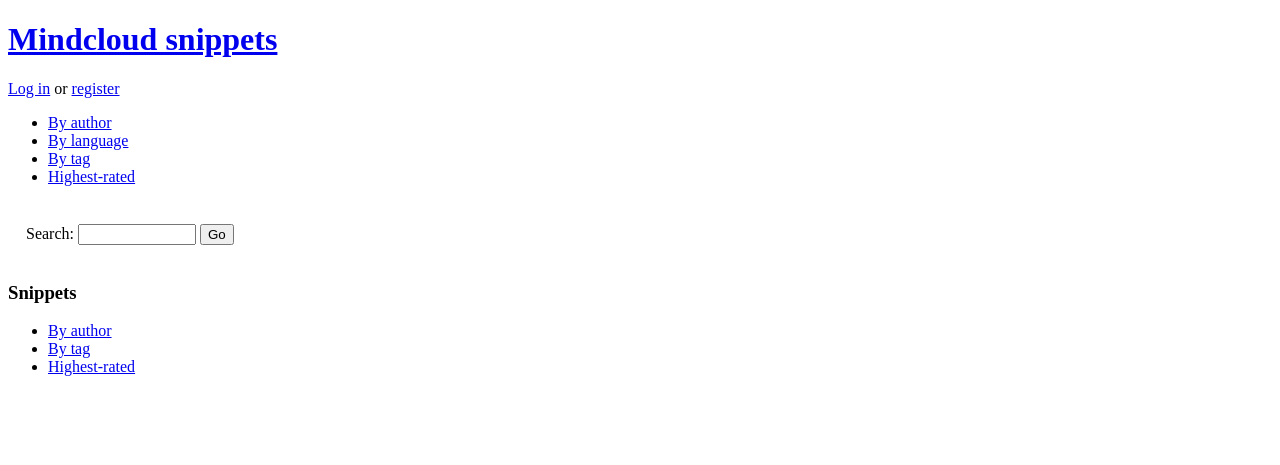
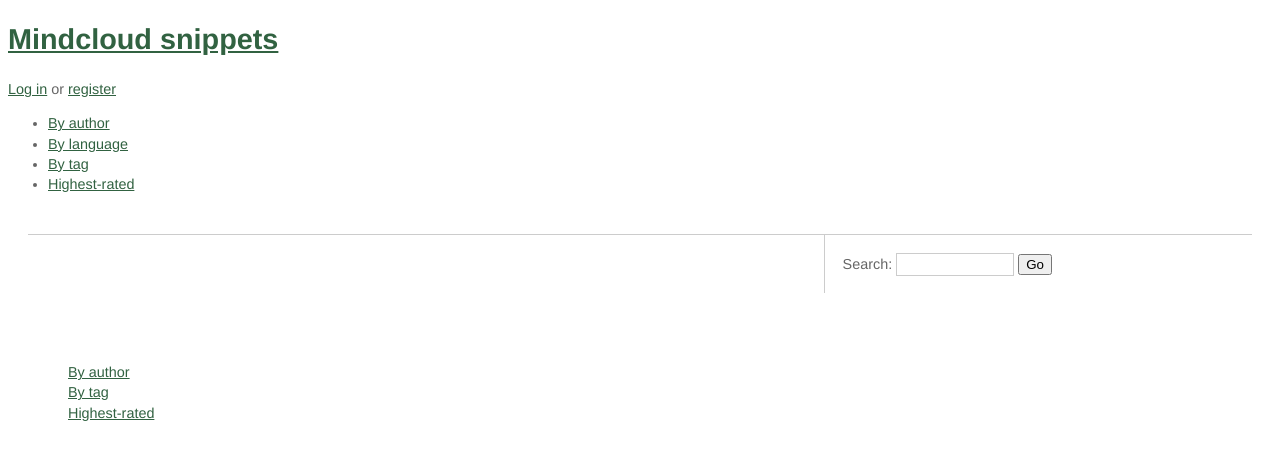
Before and after one commit to Mindcloud/PyPlates, a Django app: template templates/mysite/snippet_detail.html in a window 1280 px wide. Shown: the top 465 px of the page. Run offline with Django 3.2, Linux system fonts and the light colour scheme; the template is opened without the code that fills it, so the values that code supplies are empty; parts of the project's set-up code (start-up, migrations or seed data) failed here and were passed over.

Commit message:
Added more site style and more tag code

```diff
--- a/media/css/style.css
+++ b/media/css/style.css
@@ -59,3 +59,200 @@
 .vg { color: #19177C } /* Name.Variable.Global */
 .vi { color: #19177C } /* Name.Variable.Instance */
 .il { color: #666666 } /* Literal.Number.Integer.Long */
+body {
+    color: #666;
+    background: #fff;
+    font: 90%/1.4 "Helvetica Neue", Helvetica, Arial, sans-serif;
+}
+
+a:link, a:visited, a:hover {
+    color: #316241;
+}
+
+a:active {
+    color: #92cc47;
+}
+
+textarea { border: 1px solid #ccc; padding: 3px; width: 500px; font-family: "Bitstream Vera Sans Mono", "Andale Mono", "Courier New", monospace; font-size: 11px;}
+input[type='text'], input[type='password'], select {
+    border: 1px solid #ccc; padding: 3px; font-family: Helvetica, Verdana, Arial, sans; width: 350px; }
+input[type='text'].small { width: 120px; }
+
+#header #nav-main ul li a {
+    text-decoration: none;
+    font-weight: bold;
+    font-size: 115%;
+}
+
+h2 {
+    font-size: 1.7em;
+    color: #000;
+    margin: 40px 10px 0 20px;
+}
+
+#content {
+    border-top: 1px solid #ccc;
+    margin: 0 20px 2em 20px;
+}
+
+#content #main {
+    width: 65%;
+    float: left;
+    border-right: 1px solid #ccc;
+    padding-bottom: 4em;
+}
+
+#content #main table.highlighttable {
+    width: 90%;
+    overflow: auto;
+    padding: 0.5em;
+    font-family: "Andale Mono";
+}
+
+#content #main table.highlighttable pre {
+    font-family: "Bitstream Vera Sans Mono", "Andale Mono", "Courier New", monospace;
+}
+
+#content #main table.highlighttable div.highlight {
+    overflow: auto;
+}
+
+#content #main table.highlighttable div.highlight pre {
+    width: 540px;
+}
+
+#content #main table.highlighttable td.code {
+    vertical-align: top;
+    width: 100%;
+}
+
+#content #main table.highlighttable td.linenos {
+    vertical-align: top;
+    padding-right: 1em;
+}
+
+#content #main ul, #content #main ol {
+    margin: 1em 0 1em 20px;
+}
+
+#content #main ul {
+    list-style-type: square;
+}
+
+#content #main li {
+    margin: 0.5em 1em 0.5em 0;
+}
+
+#content #main dl {
+    margin-top: 1em;
+}
+
+#content #main dt {
+    margin-top: 1em;
+    margin-bottom: 0.5em;
+}
+
+#content #main dt label {
+    font-weight: bold;
+}
+
+#content #main dd {
+    margin-top: 0.5em;
+    margin-bottom: 1em;
+}
+
+#content #main dd textarea {
+    width: 80%;
+    height: 200px;
+}
+
+#content #main h3 {
+    margin: 1em 0;
+}
+
+#content #main p {
+    margin: 1em 1em 1em 0;
+}
+
+#content #main .error {
+    color: red;
+}
+
+#content #sidebar {
+    width: 32%;
+    float: left;
+}
+
+#content #sidebar p {
+    margin: 0.5em 1em;
+}
+
+#content #sidebar dl {
+    margin: 0.5em 1em;
+}
+
+#content #sidebar h1, #content #sidebar h2 {
+    font-size: 100%;
+    margin: 0.5em 1em;
+}
+
+#content #sidebar pre, #content #sidebar blockquote {
+    margin: 1em 0 1em 40px;
+}
+
+#content #sidebar dl dt, #content #sidebar dl dd {
+    float: left;
+    margin-right: 0.5em;
+    margin-bottom: 0.5em;
+}
+
+#content #sidebar dl dt {
+    clear: left;
+    font-weight: bold;
+}
+
+#content #sidebar h3 {
+    clear: left;
+    font-size: 110%;
+    margin: 0.5em 1em;
+    padding-top: 1em;
+}
+
+#content #sidebar ul {
+    clear: left;
+    margin: 0.5em 1em;
+    list-style-type: none;
+}
+
+#content #sidebar ol {
+    clear: left;
+    margin-left: 4em;
+}
+
+#content #sidebar li {
+    margin-bottom: 0.5em;
+}
+
+#footer {
+    clear: left;
+    color: #fff;
+    margin-top: 2em;
+    width: 100%;
+    overflow: auto;
+}
+
+#footer div.chunk {
+    margin-top: 1em;
+    margin-left: 20px;
+    width: 15%;
+    float: left;
+    margin-bottom: 2em;
+}
+
+#footer div.chunk h3 {
+    font-size: 110%;
+}
+
+#footer div.chunk ul {
+    list-style-type: none;
+}
--- a/templates/mysite/add_snippet.html
+++ b/templates/mysite/add_snippet.html
@@ -15,10 +15,10 @@
       <dd>{{ form.title }}</dd>
       <dt><label for="id_language">Language:</label></dt>
       <dd>{{ form.language }}{% if form.language.errors %}<span class="error">&nbsp;&nbsp;{{ form.language.errors|join:", " }}</span>{% endif %}</dd>
-      <dt><label for="id_category">Category:</label></dt>
-      <dd>{{ form.category }}{% if form.category.errors %}<span class="error">&nbsp;&nbsp;{{ form.category.errors|join:", " }}</span>{% endif %}</dd>
       <dt><label for="id_django_version">Python version:</label></dt>
       <dd>{{ form.python_version }}{% if form.python_version.errors %}<span class="error">&nbsp;&nbsp;{{ form.python_version.errors|join:", " }}</span>{% endif %}</dd>
+      <dt><label for="id_tag_list">Tags: {% if form.tag_list.errors %}<span class="error">{{ form.tag_list.errors|join:", " }}</span>{% endif %} </label></dt>
+      <dd>{{ form.tags }} <br />Use commas between tags.</dd>
       <dt><label for="id_code">Code: {% if form.code.errors %}<span class="error">{{ form.code.errors|join:", " }}</span>{% endif %}</label></dt>
       <dd>{{ form.code }}</dd>
       <dt><label for="id_description">Description: {% if form.description.errors %}<span class="error">{{ form.description.errors|join:", " }}</span>{% endif %}</label></dt>
--- a/templates/mysite/snippet_detail.html
+++ b/templates/mysite/snippet_detail.html
@@ -1,5 +1,6 @@
 {% extends "base.html" %}
 {% load cache %}
+{% load safe_markup %}
 
 {% block title %}{{ object.title }}{% endblock %}
 
@@ -21,6 +22,17 @@
     <dd><a href="{{ object.language.get_absolute_url }}">{{ object.language.name }}</a></dd>
     <dt>Python Version:</dt>
     <dd>{{ object.get_version }}</dd>
+    <dt>Tags:</dt>
+    <dd>{% for tag in object.tags.all %}<a href="{% url snippet_matches_tag tag.slug %}">{{ tag.name }}</a> {% endfor %}</dd>
   </dl>
 
+  <h3>Other Options</h3>
+  <ul>
+    {% if user.is_authenticated %}
+      {% ifequal user.id object.user.id %}
+        <li><a href="{{ object.id }}/edit/">Edit this snippet</a></li>
+      {% endifequal %}
+    {% endif %}
+  </ul>
+
 {% endblock %}
```
Also changed, not shown: templates/mysite/tag_list.html (added, +32 -0 lines).
